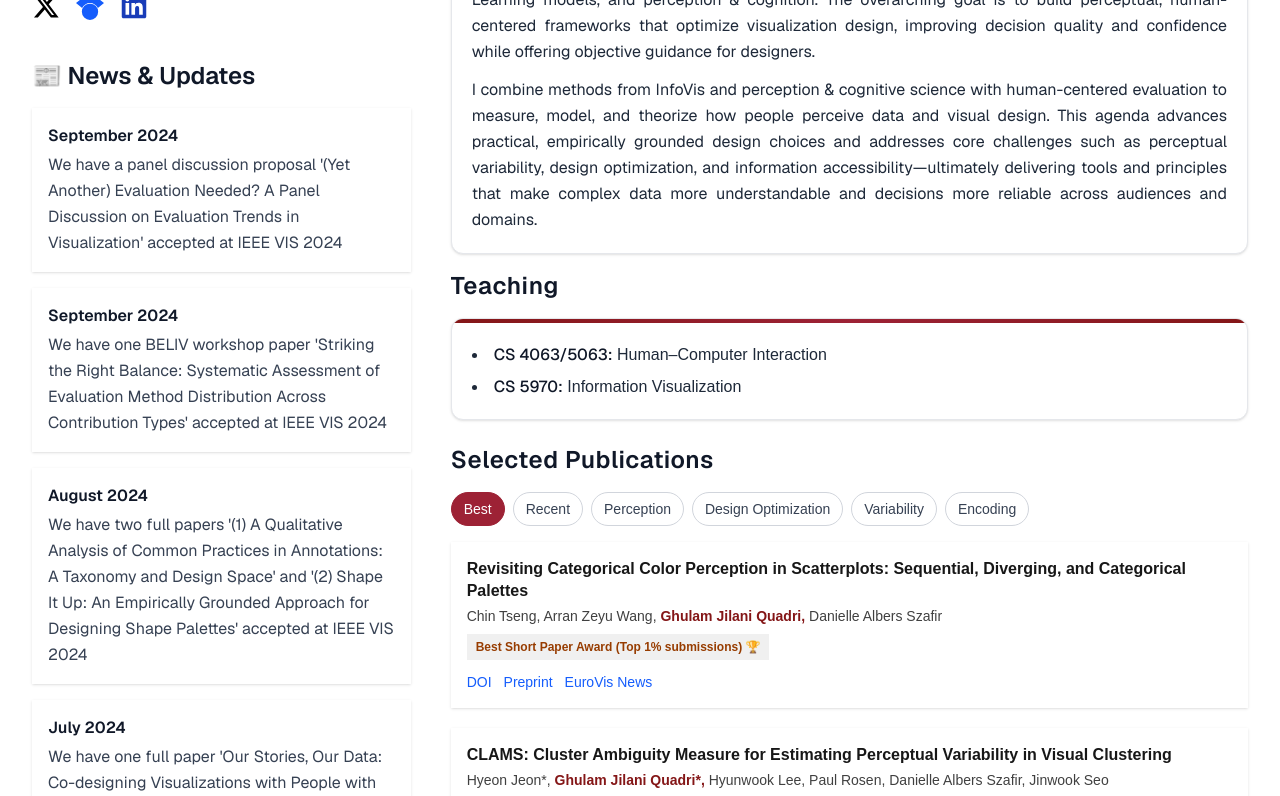
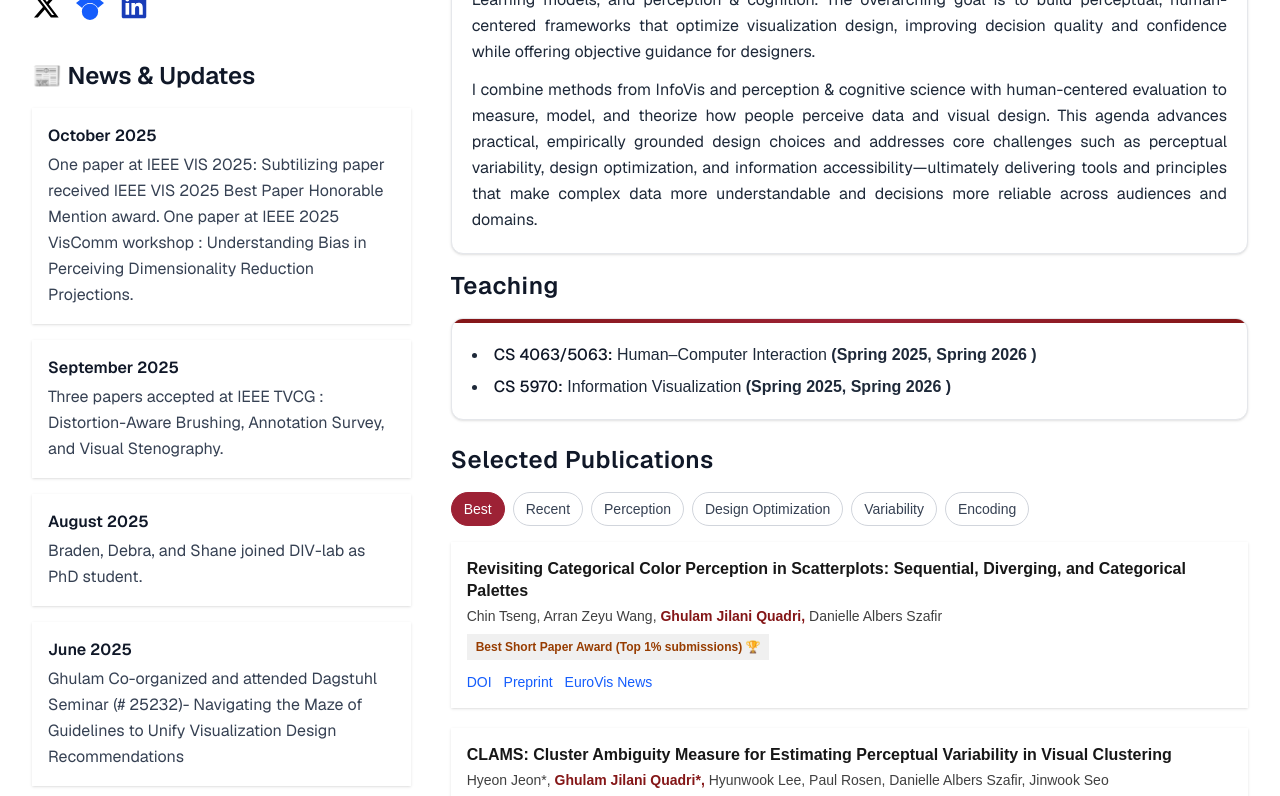
Before and after one commit to nischaldinesh/quadri_portfolio_website, a Next.js app: page / in a window 1280 px wide. Shown: the part 600-1396 px from the top of the page. Built offline with nearby package versions, Linux system fonts and the light colour scheme.

Commit message:
new updates

```diff
--- a/app/page.tsx
+++ b/app/page.tsx
@@ -233,13 +233,15 @@ export default function Page() {
                       <span className="font-medium font-sans text-gray-900">
                         CS 4063/5063:
                       </span>{" "}
-                      Human–Computer Interaction
+                      Human–Computer Interaction{" "}
+                      <strong>(Spring 2025, Spring 2026 )</strong>
                     </li>
                     <li>
                       <span className="font-medium font-sans text-gray-900">
                         CS 5970:
                       </span>{" "}
-                      Information Visualization
+                      Information Visualization{" "}
+                      <strong>(Spring 2025, Spring 2026 )</strong>
                     </li>
                   </ul>
                 </div>
--- a/data/news.ts
+++ b/data/news.ts
@@ -1,4 +1,23 @@
 export const newsItems = [
+  {
+    monthYear: "October 2025",
+    description:
+      " One paper at IEEE VIS 2025: Subtilizing paper received IEEE VIS 2025 Best Paper Honorable Mention award.  One paper at IEEE 2025 VisComm workshop : Understanding Bias in Perceiving Dimensionality Reduction Projections.",
+  },
+  {
+    monthYear: "September 2025",
+    description:
+      "Three papers accepted at IEEE TVCG : Distortion-Aware Brushing, Annotation Survey, and Visual Stenography.",
+  },
+  {
+    monthYear: "August 2025",
+    description: "Braden, Debra, and Shane joined DIV-lab as PhD student.",
+  },
+  {
+    monthYear: "June 2025",
+    description:
+      "Ghulam Co-organized and attended Dagstuhl Seminar  (# 25232)- Navigating the Maze of Guidelines to Unify Visualization Design Recommendations",
+  },
   {
     monthYear: "September 2024",
     description:
--- a/data/research.ts
+++ b/data/research.ts
@@ -87,25 +87,25 @@ export const projects: Project[] = [
       },
     ],
   },
-  {
-    title: "Exploring Visual Comprehension",
-    description: `High-level Visual comprehension describes the overall knowledge a viewer intuitively gains about the data without explicit cueing or guidance. Our work investigates the high-level patterns people naturally see when encountering a visualization without a guiding task. People's interpretations vary with both the features of the visualization itself and people's backgrounds, specifically their visual literacy, familiarity with graphs and data, and educational and professional backgrounds. Does comprehension reflect the salient statistics and patterns that emerge organically from a particular combination of data and design?`,
-    images: [
-      { src: "/projects/exploring_visual.png", alt: "Vis Design Optimization" },
-    ],
-    papers: [
-      {
-        title:
-          "Ghulam Jilani Quadri, Arran Zeyu Wang, Zhehao Wang, Jennifer Adorno, Paul Rosen, and Danielle Albers Szafir 'Do You See What I See? A Qualitative Study Eliciting High-Level Visualization Comprehension' (To be appearing) In Proceedings of ACM CHI’ 2024: ACM Conference on Human Factors in Computing Systems, 2024.",
-        href: "https://arxiv.org/pdf/2402.15605",
-      },
-      {
-        title:
-          "Ghulam Jilani Quadri and Danielle Albers Szafir, 'Eliciting High-Level Visual Comprehension: A Qualitative Study.' In Posters IEEE VIS, 2022. ",
-        href: "https://ieeevis.b-cdn.net/vis_2022/posters/v-vis-posters-1034-summary.pdf",
-      },
-    ],
-  },
+  // {
+  //   title: "Exploring Visual Comprehension",
+  //   description: `High-level Visual comprehension describes the overall knowledge a viewer intuitively gains about the data without explicit cueing or guidance. Our work investigates the high-level patterns people naturally see when encountering a visualization without a guiding task. People's interpretations vary with both the features of the visualization itself and people's backgrounds, specifically their visual literacy, familiarity with graphs and data, and educational and professional backgrounds. Does comprehension reflect the salient statistics and patterns that emerge organically from a particular combination of data and design?`,
+  //   images: [
+  //     { src: "/projects/exploring_visual.png", alt: "Vis Design Optimization" },
+  //   ],
+  //   papers: [
+  //     {
+  //       title:
+  //         "Ghulam Jilani Quadri, Arran Zeyu Wang, Zhehao Wang, Jennifer Adorno, Paul Rosen, and Danielle Albers Szafir 'Do You See What I See? A Qualitative Study Eliciting High-Level Visualization Comprehension' (To be appearing) In Proceedings of ACM CHI’ 2024: ACM Conference on Human Factors in Computing Systems, 2024.",
+  //       href: "https://arxiv.org/pdf/2402.15605",
+  //     },
+  //     {
+  //       title:
+  //         "Ghulam Jilani Quadri and Danielle Albers Szafir, 'Eliciting High-Level Visual Comprehension: A Qualitative Study.' In Posters IEEE VIS, 2022. ",
+  //       href: "https://ieeevis.b-cdn.net/vis_2022/posters/v-vis-posters-1034-summary.pdf",
+  //     },
+  //   ],
+  // },
   {
     title: "Constructing a Framework for Task-Optimized Visualization",
     description: `An optimized visualization design renders a graph that would improve data communication and interpretation, leading to better decision-making. However, design guidelines focus on effective visualization design that depends on the visualization types, visual channels used, or specific visual tasks but independently, leading to a significant need to understand the intersection of these factors to create optimized visualizations. A design framework at the intersections of visual encoding and low-level tasks fills the gap between guidelines and application by providing a task-optimized visualization design incorporating optimized design choices supporting better performance at a given task. Our work expands on previous work by developing a framework that investigates the task effectiveness of visualization design as an ensemble of interdependent factors rather than visual elements. How can task-optimize a visualization to incorporate data clarity and allow people to extract salient patterns? How can we utilize these frameworks to provide less ambiguous data presentations, leading to better quality and higher confidence in decision-making? How can we automate visualization design optimization?`,
```
